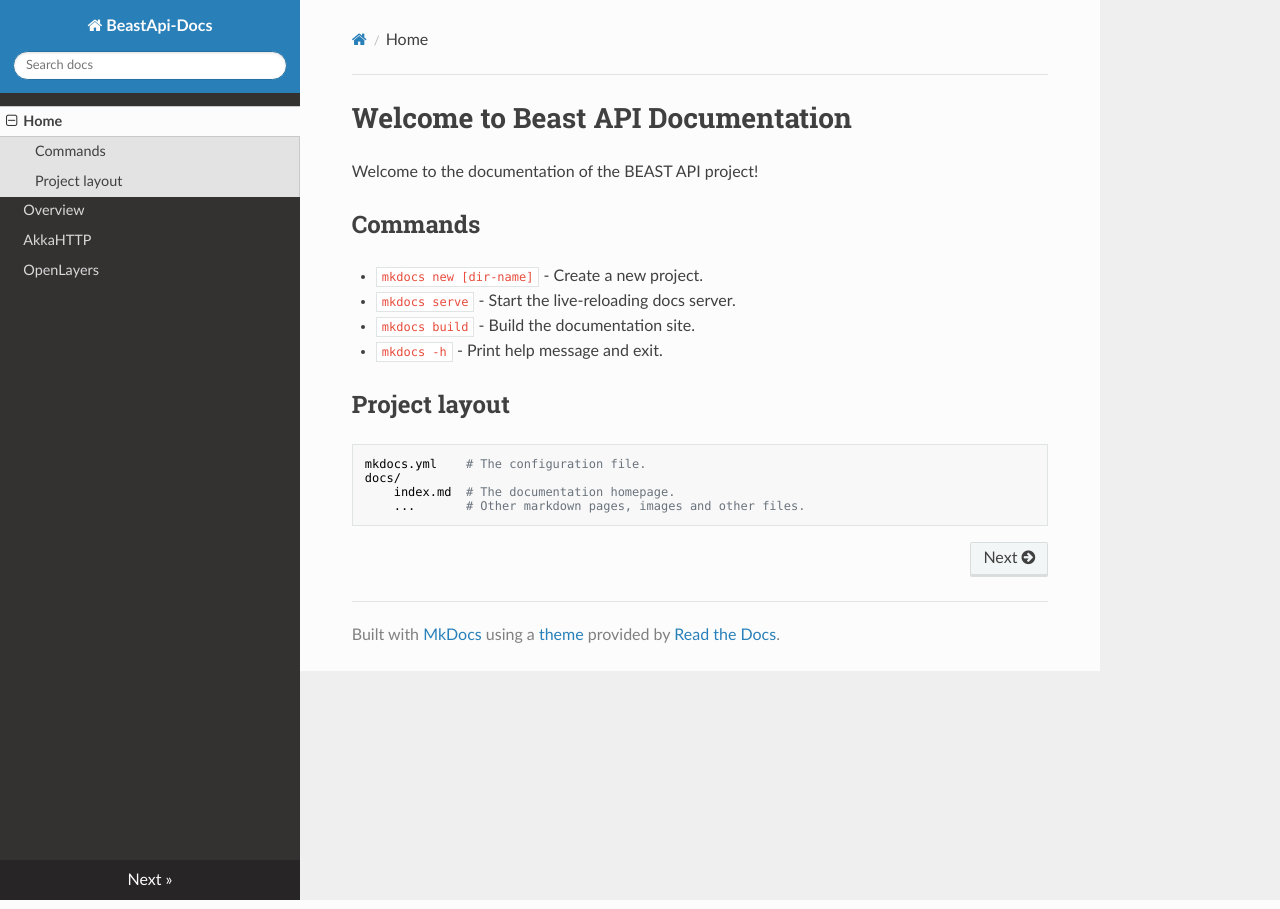
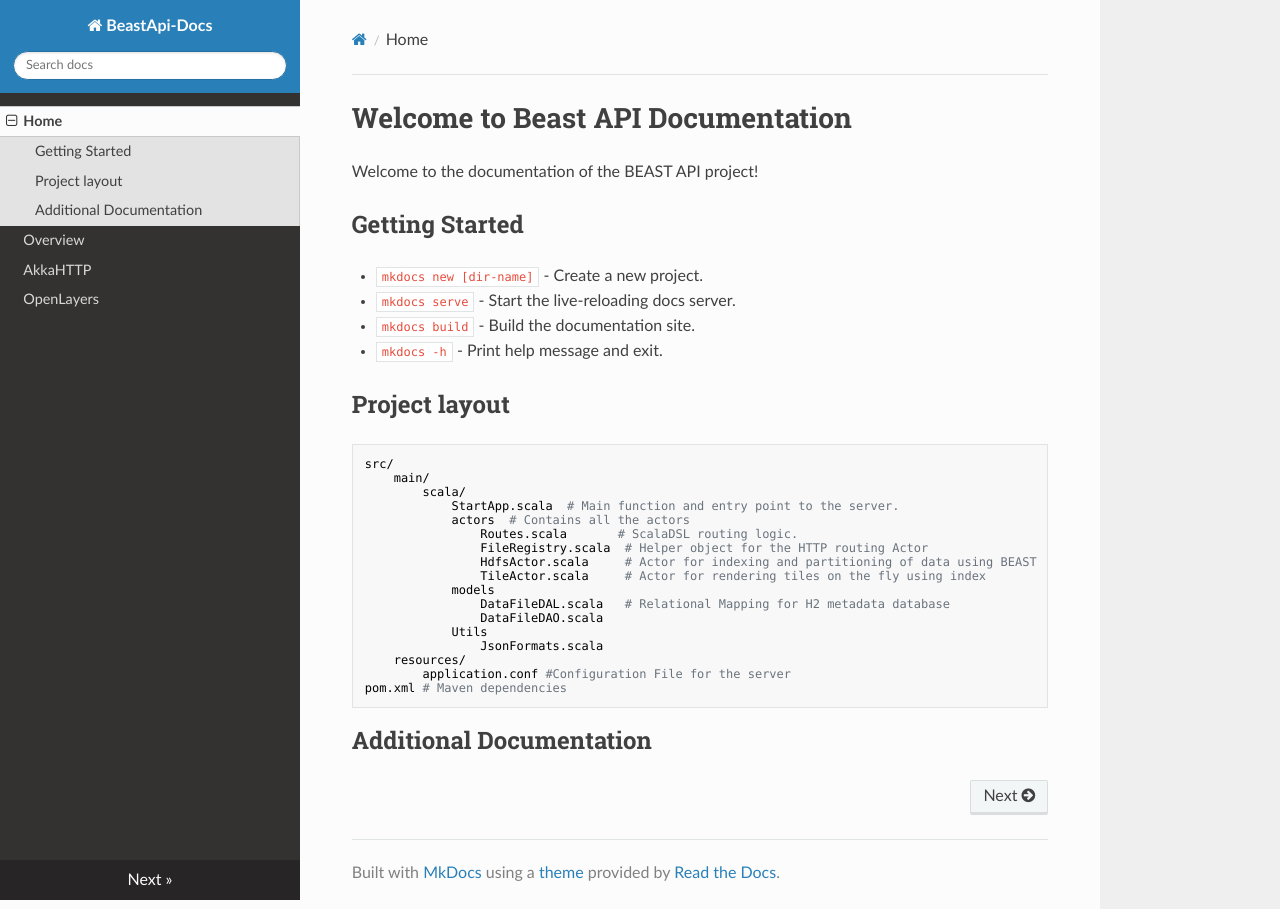
Before and after one commit to abraham2512/beastapi-docs, an MkDocs documentation site: the page built from docs/index.md, in a window 1280 px wide. Built offline with MkDocs 1.6.1, drawn with Linux system fonts in a browser that asks for light colours; nearby versions of some CDN libraries.

Commit message:
more content

```diff
--- a/docs/index.md
+++ b/docs/index.md
@@ -2,7 +2,10 @@
 
 Welcome to the documentation of the BEAST API project!
 
-## Commands
+
+
+
+## Getting Started
 
 * `mkdocs new [dir-name]` - Create a new project.
 * `mkdocs serve` - Start the live-reloading docs server.
@@ -10,8 +13,21 @@ Welcome to the documentation of the BEAST API project!
 * `mkdocs -h` - Print help message and exit.
 
 ## Project layout
-
-    mkdocs.yml    # The configuration file.
-    docs/
-        index.md  # The documentation homepage.
-        ...       # Other markdown pages, images and other files.
+    src/
+        main/
+            scala/
+                StartApp.scala  # Main function and entry point to the server.
+                actors  # Contains all the actors
+                    Routes.scala       # ScalaDSL routing logic.
+                    FileRegistry.scala  # Helper object for the HTTP routing Actor
+                    HdfsActor.scala     # Actor for indexing and partitioning of data using BEAST
+                    TileActor.scala     # Actor for rendering tiles on the fly using index
+                models
+                    DataFileDAL.scala   # Relational Mapping for H2 metadata database
+                    DataFileDAO.scala
+                Utils
+                    JsonFormats.scala
+        resources/
+            application.conf #Configuration File for the server
+    pom.xml # Maven dependencies
+## Additional Documentation
```
Also changed, not shown: docs/backend.md (+37 -0 lines), docs/overview.md (+11 -0 lines), docs/images/api-design.png (added), 1 other file.
